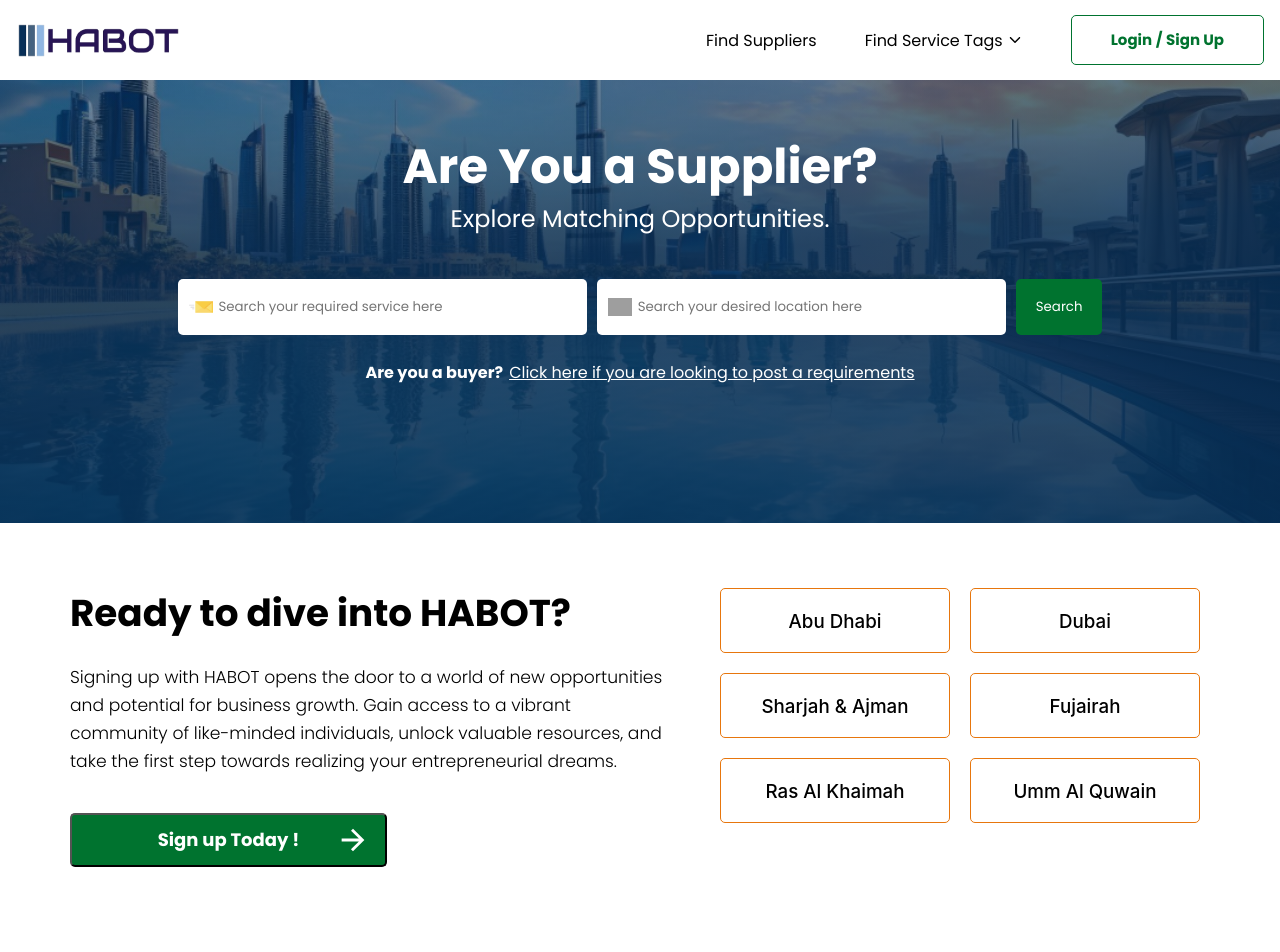
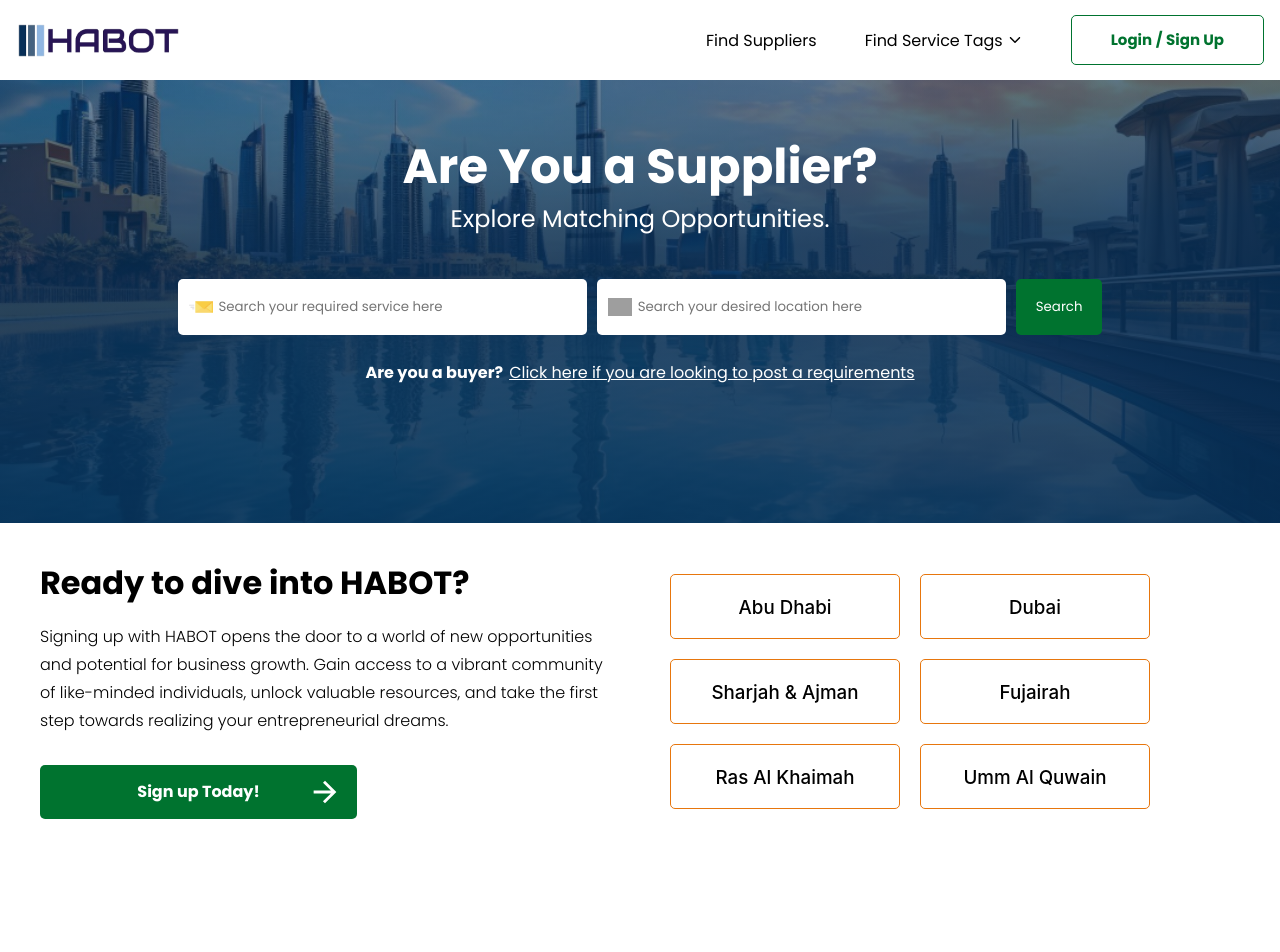
Before and after one commit to mohammadarbaab/habot-react-project, a React (Create React App) app: page / in a window 1280 px wide. Shown: the top 952 px of the page. Built offline with nearby package versions, Linux system fonts and the light colour scheme; grey boxes are pictures that could not be loaded; the HTML template or start-up script is replaced by a standard one.

Commit message:
add commit

```diff
--- a/src/components/Dashboard/Dashboard.css
+++ b/src/components/Dashboard/Dashboard.css
@@ -1,61 +1,78 @@
 .dash-container {
   display: flex;
   justify-content: space-between;
+  flex-wrap: wrap;
+  padding: 20px;
 }
-.dash-left{
-    padding-left: 70px;
-    padding-top: 70px;
+
+.dash-left {
+  flex: 1;
+  padding: 20px;
+  min-width: 300px;
+  box-sizing: border-box;
 }
+
 .dash-left h1 {
-  font-family: Poppins;
-  font-size: 37.34px;
+  font-family: Poppins, sans-serif;
+  font-size: 2rem;
   font-weight: 700;
-  line-height: 40px;
+  line-height: 2.5rem;
   text-align: left;
 }
+
 .dash-left p {
-  font-family: Poppins;
-  font-size: 17.16px;
+  font-family: Poppins, sans-serif;
+  font-size: 1rem;
   font-weight: 300;
-  line-height: 28px;
+  line-height: 1.75rem;
   text-align: left;
-  width: 600px;
-  height: 120px;
-  top: 783px;
-  left: 106px;
-  gap: 0px;
-  opacity: 0px;
-  margin-top: 30px;
+  margin-top: 20px;
 }
+
 .dash-button {
-  font-family: Poppins;
-  font-size: 18px;
+  font-family: Poppins, sans-serif;
+  font-size: 1rem;
   font-weight: 700;
-  line-height: 24px;
+  line-height: 1.5rem;
   text-align: center;
   background-color: #00732f;
   color: white;
-  width: 317px;
+  width: 100%;
+  max-width: 317px;
   height: 54px;
-  /* padding: 0px 70.44px 0px 43px; */
-  gap: 0px;
-  border-radius: 5px 5px 5px 5px;
-  border: 1px 0px 0px 0px;
-  opacity: 0px;
+  border-radius: 5px;
+  border: none;
   margin-top: 30px;
-  display: inline-flex;
+  display: flex;
   align-items: center;
   justify-content: center;
+  position: relative;
+}
 
+.dash-right {
+  flex: 1;
+  padding: 20px;
+  min-width: 300px;
+  box-sizing: border-box;
+  display: flex;
+  justify-content: center;
+  align-items: center;
+  flex-direction: column;
 }
-.dash-right {
-  padding-right: 70px;
-  padding-top: 120px;
-  width: 570px;
-  height: 244px;
-  display: flex;
-  justify-content: center; /* Center align buttons horizontally */
-  align-items: center; /* Center align buttons vertically */
-  flex-direction: column; /* Display buttons in a column */
 
+@media (max-width: 768px) {
+  .dash-container {
+    flex-direction: column;
+    align-items: center;
+  }
+
+  .dash-left, .dash-right {
+    width: 100%;
+    padding: 20px;
+  }
+
+  .dash-button {
+    width: 100%;
+    max-width: none;
+  }
 }
--- a/src/components/Dashboard/Dashboard.jsx
+++ b/src/components/Dashboard/Dashboard.jsx
@@ -15,7 +15,7 @@
           first step towards realizing your entrepreneurial dreams.
         </p>
         <button className="dash-button" style={{ position: "relative" }}>
-          Sign up Today !
+          Sign up Today!
           <IoMdArrowForward
             style={{
               position: "absolute",
--- a/src/components/Dashboard/DashboardButton/Buttons.css
+++ b/src/components/Dashboard/DashboardButton/Buttons.css
@@ -1,19 +1,33 @@
+.buttons-container {
+  display: flex;
+  flex-wrap: wrap;
+  justify-content: center;
+  gap: 10px;
+}
+
 .btn-primary {
   width: 230px;
   height: 65px;
-    padding: 17px 17px;
-    border: 1px solid #E7760D;
-    border-radius: 5px 5px 5px 5px;
+  padding: 17px;
+  border: 1px solid #e7760d;
+  border-radius: 5px;
   color: black;
-    background-color: white; /* Add your desired text color */
-    font-family: Inter;
+  background-color: white;
+  font-family: 'Inter', sans-serif;
   font-size: 18.75px;
   font-weight: 500;
   line-height: 32px;
   text-align: center;
-    margin: 10px; /* Add margin for spacing between buttons */
+  margin: 10px;
+  cursor: pointer;
 }
 
 .btn-primary:hover {
-    opacity: 1; /* Show button on hover */
+  opacity: 0.8;
 }
+
+@media screen and (max-width: 768px) {
+  .btn-primary {
+    width: 100%;
+  }
+}
```
Also changed, not shown: trashbin.txt. Lines whose indentation alone changed are shown as unchanged.
